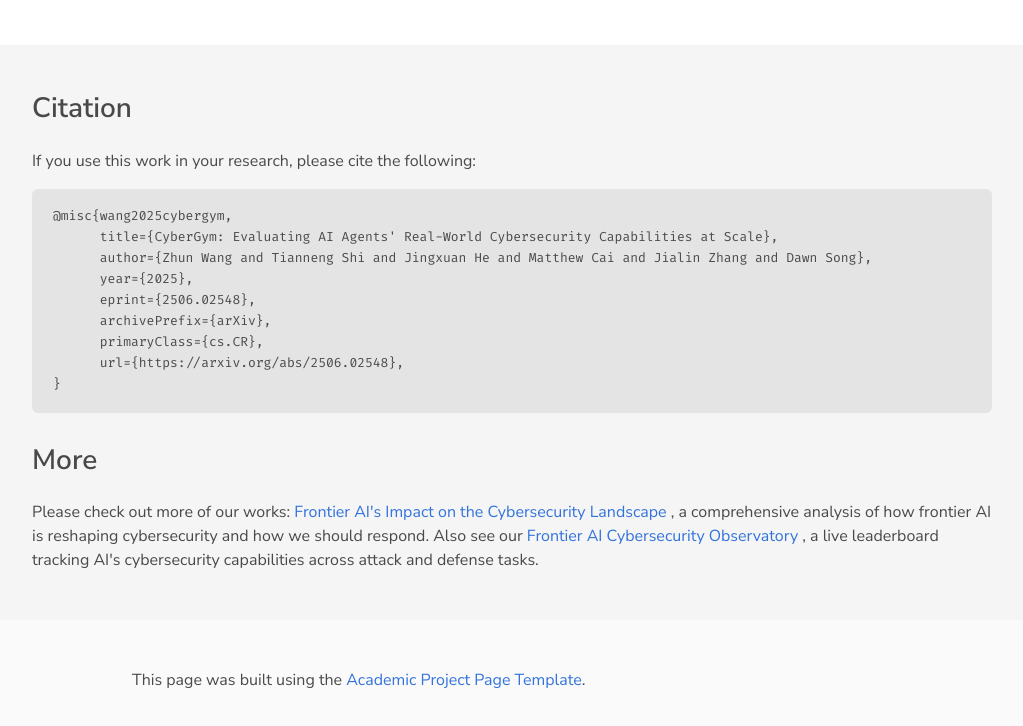
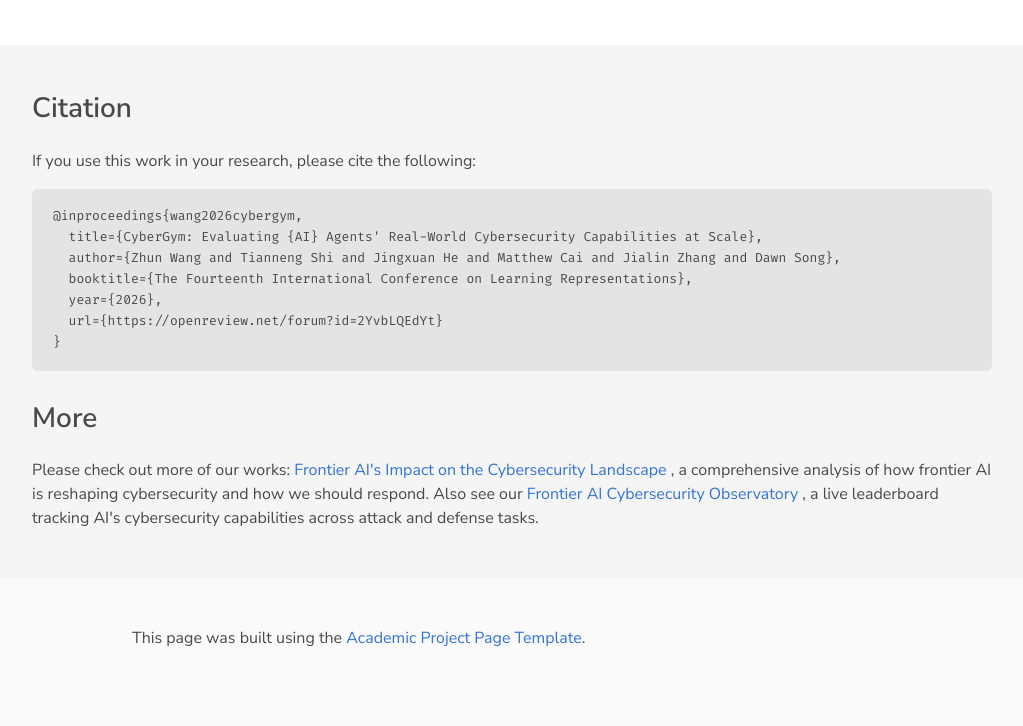
Before and after one commit to sunblaze-ucb/cybergym-page, a plain HTML site: page index.html in a window 1280 px wide. Shown: the part 5561-6287 px from the top of the page, without its empty margins (128-1151 px from the left). Drawn offline with nearby package versions, Linux system fonts and the light colour scheme; some icons are missing; a web font is replaced by a local one.

Commit message:
Update citation from misc to inproceedings

```diff
--- a/index.html
+++ b/index.html
@@ -474,14 +474,12 @@
       <h2 class="title">Citation</h2>
       <p>If you use this work in your research, please cite the following:</p>
       <div class="bibtex-container">
-        <pre class="bibtex"><code id="bibtex-code">@misc{wang2025cybergym,
-      title={CyberGym: Evaluating AI Agents' Real-World Cybersecurity Capabilities at Scale},
-      author={Zhun Wang and Tianneng Shi and Jingxuan He and Matthew Cai and Jialin Zhang and Dawn Song},
-      year={2025},
-      eprint={2506.02548},
-      archivePrefix={arXiv},
-      primaryClass={cs.CR},
-      url={https://arxiv.org/abs/2506.02548},
+        <pre class="bibtex"><code id="bibtex-code">@inproceedings{wang2026cybergym,
+  title={CyberGym: Evaluating {AI} Agents' Real-World Cybersecurity Capabilities at Scale},
+  author={Zhun Wang and Tianneng Shi and Jingxuan He and Matthew Cai and Jialin Zhang and Dawn Song},
+  booktitle={The Fourteenth International Conference on Learning Representations},
+  year={2026},
+  url={https://openreview.net/forum?id=2YvbLQEdYt}
 }</code></pre>
         <button class="copy-bibtex-btn" title="Copy BibTeX" onclick="copyBibtex()">
           <i class="hgi hgi-stroke hgi-copy-01"></i>
```
